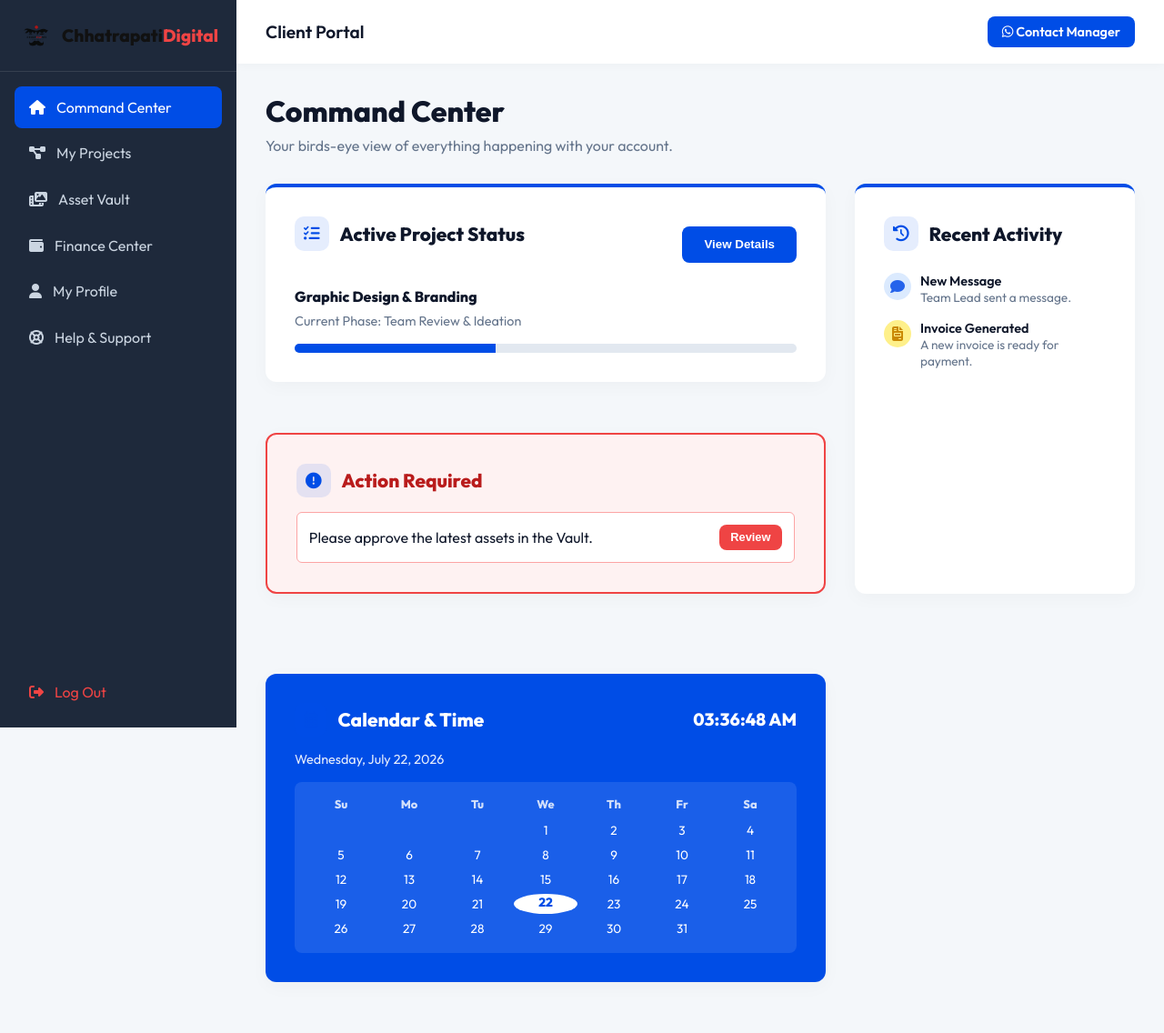
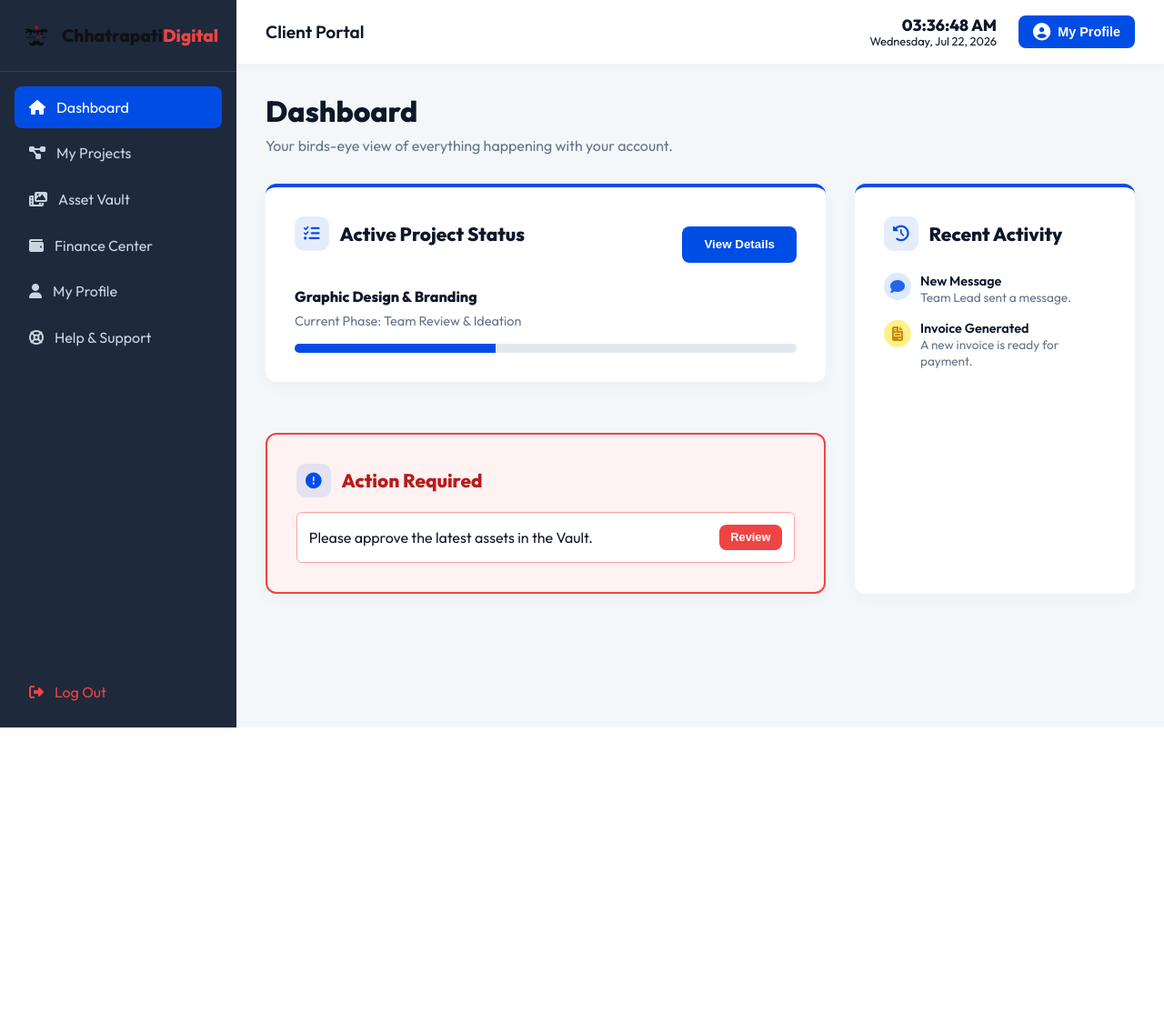
Before and after one commit to kalmeshwargurav1028-sys/Chhatrapati-Digital, a Flask app: page /dashboard in a window 1280 px wide. Shown: the whole page at 91% size. After the commit the page ends 800 px from the top, so only its background shows below. Run offline with Flask 3, Linux system fonts and the light colour scheme; data that the repository does not hold is empty.

Commit message:
Move time and profile to topbar, rename Command Center to Dashboard

```diff
--- a/templates/dashboard.html
+++ b/templates/dashboard.html
@@ -256,7 +256,7 @@
         </div>
         <div class="nav-menu">
             <div class="nav-item active" onclick="switchView('overview', this)">
-                <i class="fas fa-home"></i> Command Center
+                <i class="fas fa-home"></i> Dashboard
             </div>
 
             <div class="nav-item" onclick="switchView('projects', this)">
@@ -290,16 +290,22 @@
     <main class="main-content">
         <header class="topbar">
             <h2 style="font-size:1.2rem; font-weight:600;">Client Portal</h2>
-            <div style="display:flex; align-items:center; gap:1rem;">
-                <a href="https://wa.me/917483006958" class="btn-primary" style="padding:0.5rem 1rem; font-size:0.9rem; text-decoration:none;"><i class="fab fa-whatsapp"></i> Contact Manager</a>
+            <div style="display:flex; align-items:center; gap:1.5rem;">
+                <div style="text-align:right; line-height:1.2;">
+                    <div id="topbarClock" style="font-weight:700; font-size:1.1rem; color:var(--text-dark);">--:--:--</div>
+                    <div id="topbarDate" style="font-size:0.8rem; color:var(--text-gray);">---</div>
+                </div>
+                <button class="btn-primary" onclick="switchView('profile', document.querySelectorAll('.nav-item')[4])" style="padding:0.5rem 1rem; font-size:0.9rem; display:flex; align-items:center; gap:0.5rem;">
+                    <i class="fas fa-user-circle" style="font-size:1.2rem;"></i> My Profile
+                </button>
             </div>
         </header>
 
         <div class="content-area">
 
-            <!-- OVERVIEW: COMMAND CENTER -->
+            <!-- OVERVIEW: DASHBOARD -->
             <div id="overview" class="page-view active">
-                <h1 style="font-size:2rem; margin-bottom:0.5rem;">Command Center</h1>
+                <h1 style="font-size:2rem; margin-bottom:0.5rem;">Dashboard</h1>
                 <p style="color:var(--text-muted); margin-bottom:2rem;">Your birds-eye view of everything happening with your account.</p>
 
                 <div style="display:grid; grid-template-columns: 2fr 1fr; gap:2rem;">
@@ -352,24 +358,6 @@
                                     <div style="font-size:0.9rem; font-weight:600;">Invoice Generated</div>
                                     <div style="font-size:0.85rem; color:#64748b;">A new invoice is ready for payment.</div>
                                 </div>
-                            </div>
-                        </div>
-                    </div>
-
-                    <!-- Calendar Widget -->
-                    <div class="dash-card" style="margin-top: 2rem; background: var(--primary); color: white; border: none;">
-                        <div style="display:flex; justify-content:space-between; align-items:center; margin-bottom:1rem;">
-                            <h3 style="color: white; margin:0;"><i class="far fa-calendar-alt"></i> Calendar & Time</h3>
-                            <div id="liveClock" style="font-size: 1.2rem; font-weight: 700; font-variant-numeric: tabular-nums;"></div>
-                        </div>
-                        <div id="currentDateDisplay" style="font-size: 0.9rem; margin-bottom: 1rem; opacity: 0.9;"></div>
-
-                        <div style="background: rgba(255,255,255,0.1); border-radius: 8px; padding: 1rem;">
-                            <div style="display: grid; grid-template-columns: repeat(7, 1fr); text-align: center; gap: 5px; font-size: 0.8rem; font-weight: bold; margin-bottom: 10px; opacity: 0.8;">
-                                <div>Su</div><div>Mo</div><div>Tu</div><div>We</div><div>Th</div><div>Fr</div><div>Sa</div>
-                            </div>
-                            <div id="calendarGrid" style="display: grid; grid-template-columns: repeat(7, 1fr); text-align: center; gap: 5px; font-size: 0.85rem;">
-                                <!-- Calendar days injected via JS -->
                             </div>
                         </div>
                     </div>
@@ -807,11 +795,10 @@
 
         // --- Calendar & Clock Logic ---
         function initCalendar() {
-            const clockEl = document.getElementById('liveClock');
-            const dateEl = document.getElementById('currentDateDisplay');
-            const gridEl = document.getElementById('calendarGrid');
+            const clockEl = document.getElementById('topbarClock');
+            const dateEl = document.getElementById('topbarDate');
 
-            if(!clockEl || !dateEl || !gridEl) return;
+            if(!clockEl || !dateEl) return;
 
             setInterval(() => {
                 const now = new Date();
@@ -819,22 +806,8 @@
             }, 1000);
 
             const now = new Date();
-            const options = { weekday: 'long', year: 'numeric', month: 'long', day: 'numeric' };
+            const options = { weekday: 'long', year: 'numeric', month: 'short', day: 'numeric' };
             dateEl.innerText = now.toLocaleDateString(undefined, options);
-
-            const year = now.getFullYear();
-            const month = now.getMonth();
-            const firstDay = new Date(year, month, 1).getDay();
-            const daysInMonth = new Date(year, month + 1, 0).getDate();
-
-            gridEl.innerHTML = '';
-            for(let i=0; i<firstDay; i++) {
-                gridEl.innerHTML += '<div></div>';
-            }
-            for(let i=1; i<=daysInMonth; i++) {
-                const isToday = (i === now.getDate());
-                gridEl.innerHTML += `<div style="${isToday ? 'background:white; color:var(--primary); border-radius:50%; font-weight:bold;' : 'padding:2px;'}">${i}</div>`;
-            }
         }
 
         window.addEventListener('DOMContentLoaded', () => {
```
